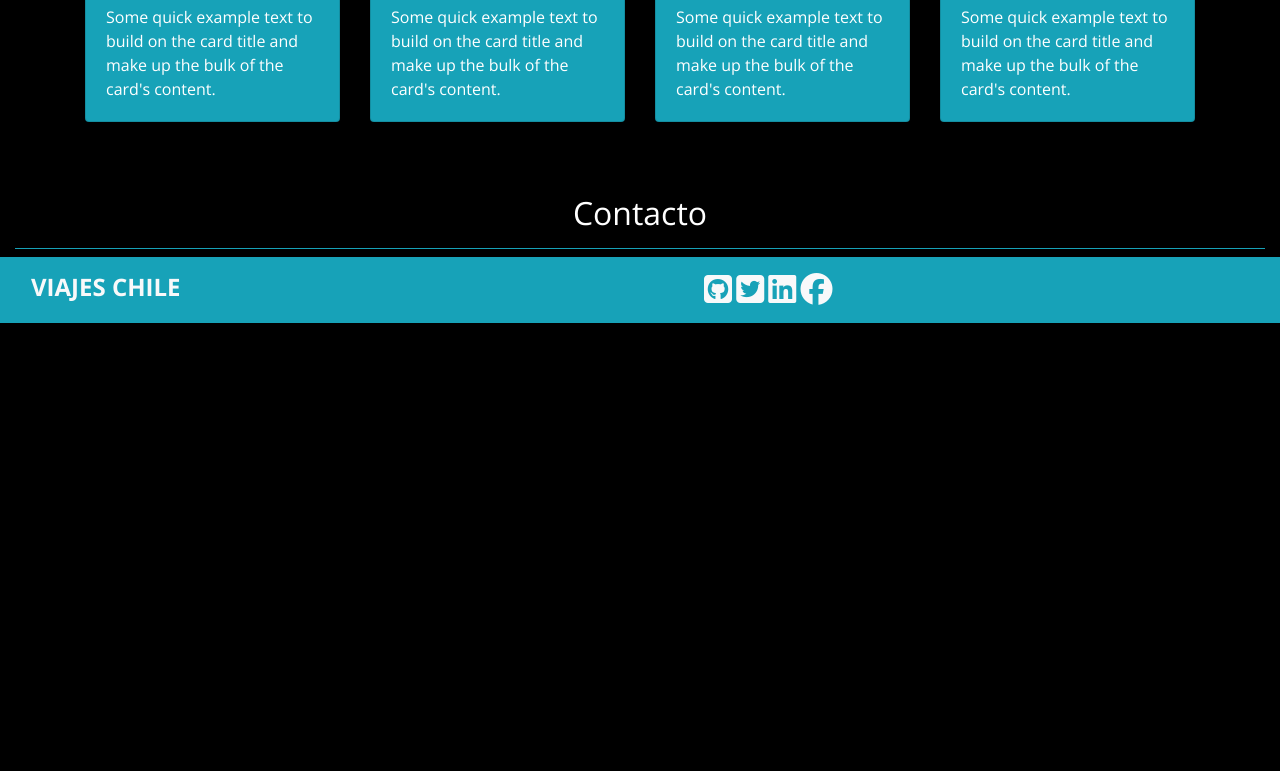
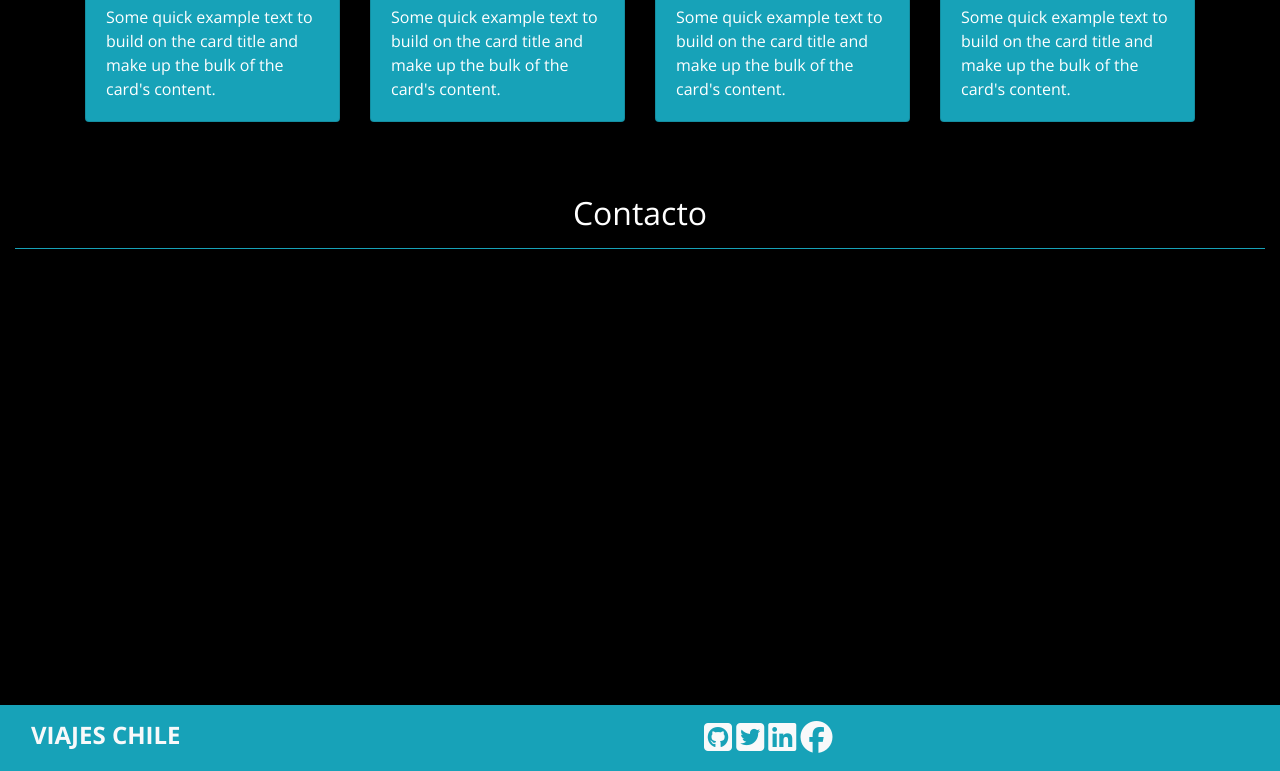
Before and after one commit to sergiotrubio/pruebafinalviajes, a plain HTML site: page index.html in a window 1280 px wide. Shown: the part 1672-2443 px from the top of the page. Before the commit the page ends 1995 px from the top, so only its background shows below. Drawn offline with nearby package versions, Linux system fonts and the light colour scheme; a script that the page names is missing.

Commit message:
Agregue Firmulario

```diff
--- a/index.html
+++ b/index.html
@@ -70,7 +70,8 @@
 
 
     <!--Aqui van los parrafos-->
-    <article class="container">
+    <article class="container d-none d-sm-block">
+
         <h2 class="text-center border border-info border-top-0 border-right-0 border-left-0 py-4 mb-3">¿Quienes somos?</h2>
         <div class="row py-3">
             <div class="col-12 col-sm-4 my-2" >
@@ -143,8 +144,9 @@
 
 
     <!--Aqui va el formulario-->
-    <div class="container-fluid">
+    <div class="container-fluid mb-4 pb-4">
         <h2 class="text-center border border-info border-top-0 border-right-0 border-left-0 mt-5 py-3">Contacto</h2>
+        <div class="typeform-widget" data-url="https://form.typeform.com/to/F1wWPlMe?typeform-medium=embed-snippet" style="width: 100%; height: 400px;"></div> <script> (function() { var qs,js,q,s,d=document, gi=d.getElementById, ce=d.createElement, gt=d.getElementsByTagName, id="typef_orm", b="https://embed.typeform.com/"; if(!gi.call(d,id)) { js=ce.call(d,"script"); js.id=id; js.src=b+"embed.js"; q=gt.call(d,"script")[0]; q.parentNode.insertBefore(js,q) } })() </script>
     </div>
     <!--Aqui termina el formulario-->
 
```
